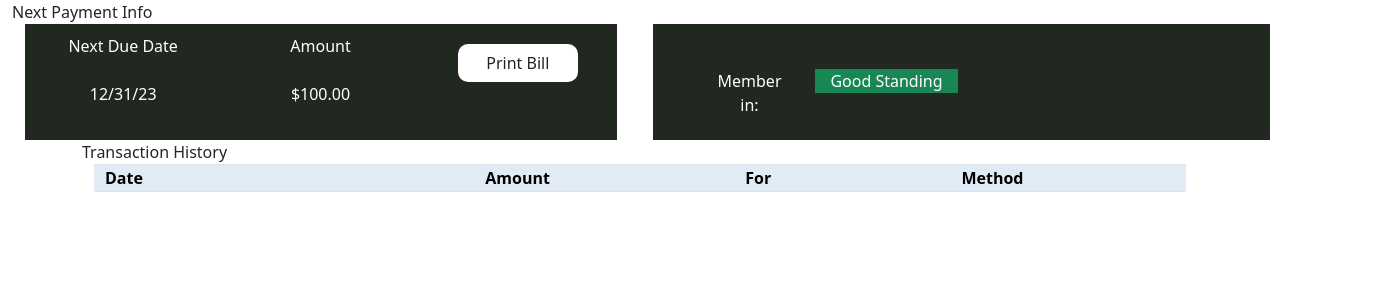
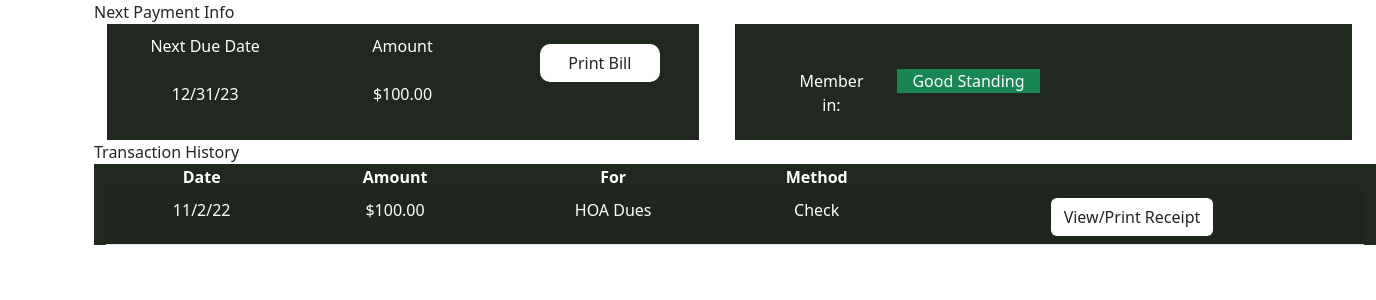
Before and after one commit to LAARC-FSU/HOA-Manager-UI, an Angular app: page /schedule-dashboard in a window 1280 px wide. Shown: the top 300 px of the page, 1376 px wide, since content can reach past the window. Built offline with nearby package versions, Linux system fonts and the light colour scheme.

Commit message:
Added data to the transaction history section

```diff
--- a/src/app/billing-payment-history/billing-payment-history.component.html
+++ b/src/app/billing-payment-history/billing-payment-history.component.html
@@ -1,2 +1,4 @@
-<next-payment></next-payment>
-<transaction-history></transaction-history>
+<div class="container">
+  <next-payment></next-payment>
+  <transaction-history></transaction-history>
+</div>
--- a/src/app/billing-payment-history/transaction-history/transaction-history.component.html
+++ b/src/app/billing-payment-history/transaction-history/transaction-history.component.html
@@ -2,25 +2,21 @@
   <div class="text-md-start">Transaction History</div>
   <div class="container-fluid container2">
     <div class="col">
-      <table class="table table-striped table-bordered table-hover">
-        <thead style="background-color: #E1EBF6; color: black">
-        <th style="text-indent: 10px">Date</th>
+      <table class="table table-striped table-hover">
+        <thead style="color: white">
+        <th style="text-align: center">Date</th>
         <th style="text-align: center">Amount</th>
         <th style="text-align: center">For</th>
         <th style="text-align: center">Method</th>
         <th></th>
-        <th></th>
-        <th></th>
         </thead>
         <tbody>
         <tr *ngFor="let result of results">
-          <td>{{result.name}}</td>
-          <td style="text-align: center">{{result.address}}</td>
-          <td style="text-align: center">{{result.unit}}</td>
-          <td style="text-align: center">{{result.block}}</td>
-          <td style="text-align: center">{{result.lot}}</td>
-          <td style="text-align: center"><button style="border: none">view/edit</button></td>
-          <td style="text-align: center"><button style="border-radius: 10px; background-color: #A73E40; color: white">Remove</button></td>
+          <td style="text-align: center; color: white">{{result.Date}}</td>
+          <td style="text-align: center; color: white">{{result.Amount}}</td>
+          <td style="text-align: center; color: white">{{result.For}}</td>
+          <td style="text-align: center; color: white">{{result.Method}}</td>
+          <td style="text-align: center"><button class="btn">View/Print Receipt</button></td>
         </tr>
         </tbody>
       </table>
--- a/src/app/billing-payment-history/transaction-history/transaction-history.component.scss
+++ b/src/app/billing-payment-history/transaction-history/transaction-history.component.scss
@@ -0,0 +1,8 @@
+.container2 {
+  background-color: #21281F;
+  min-width: 1282px;
+}
+
+.btn{
+  background-color: white;
+}
--- a/src/app/billing-payment-history/transaction-history/transaction-history.component.ts
+++ b/src/app/billing-payment-history/transaction-history/transaction-history.component.ts
@@ -1,9 +1,16 @@
-import { Component } from '@angular/core';
+import {Component} from '@angular/core';
 
+class History {
+  Date:any;
+  Amount:any;
+  For:any;
+  Method:any;
+}
 @Component({
   selector: 'transaction-history',
   styleUrls: ['./transaction-history.component.scss'],
   templateUrl: './transaction-history.component.html'
 })
-
-export class TransactionHistoryComponent{};
+export class TransactionHistoryComponent{
+  results: History[] = [{Date: '11/2/22', Amount: '$100.00', For: 'HOA Dues', Method: 'Check'}];
+}
```
